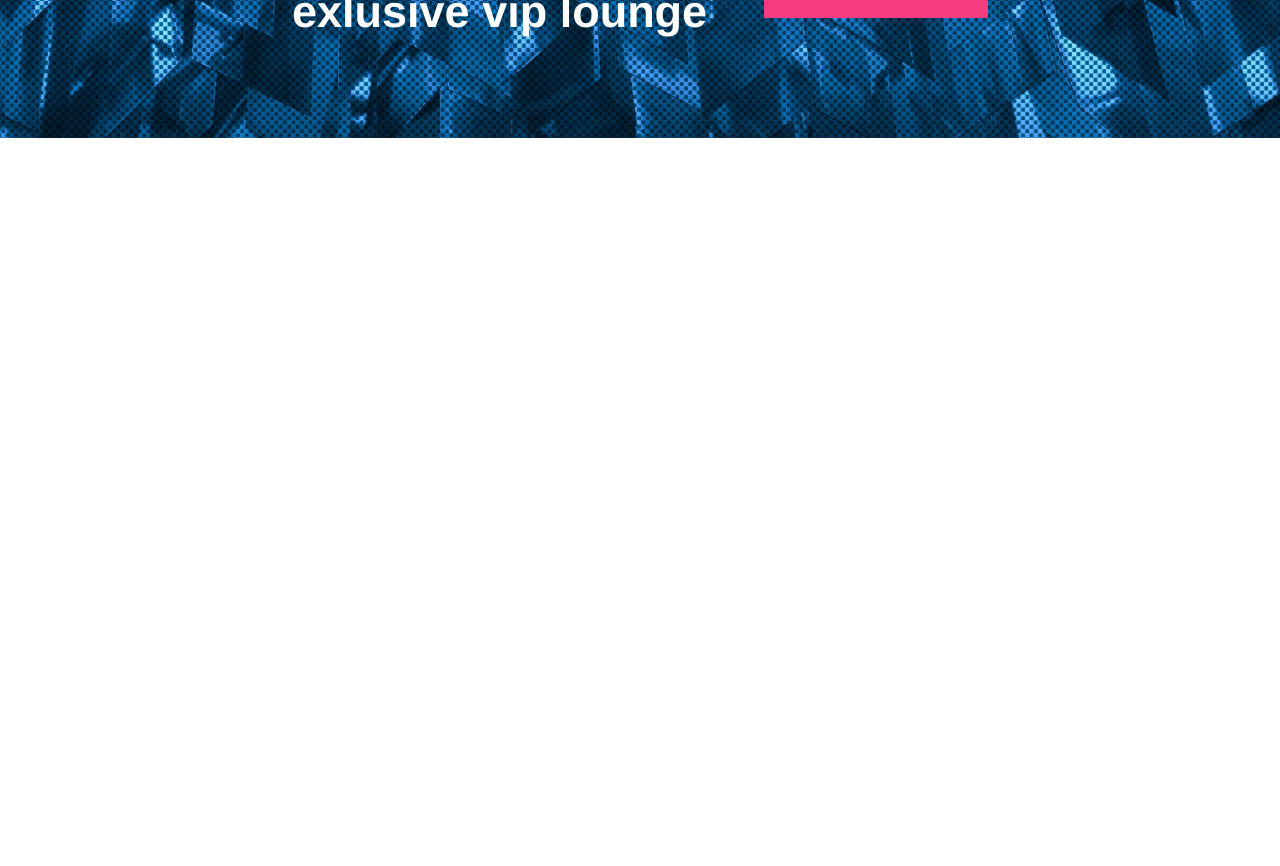
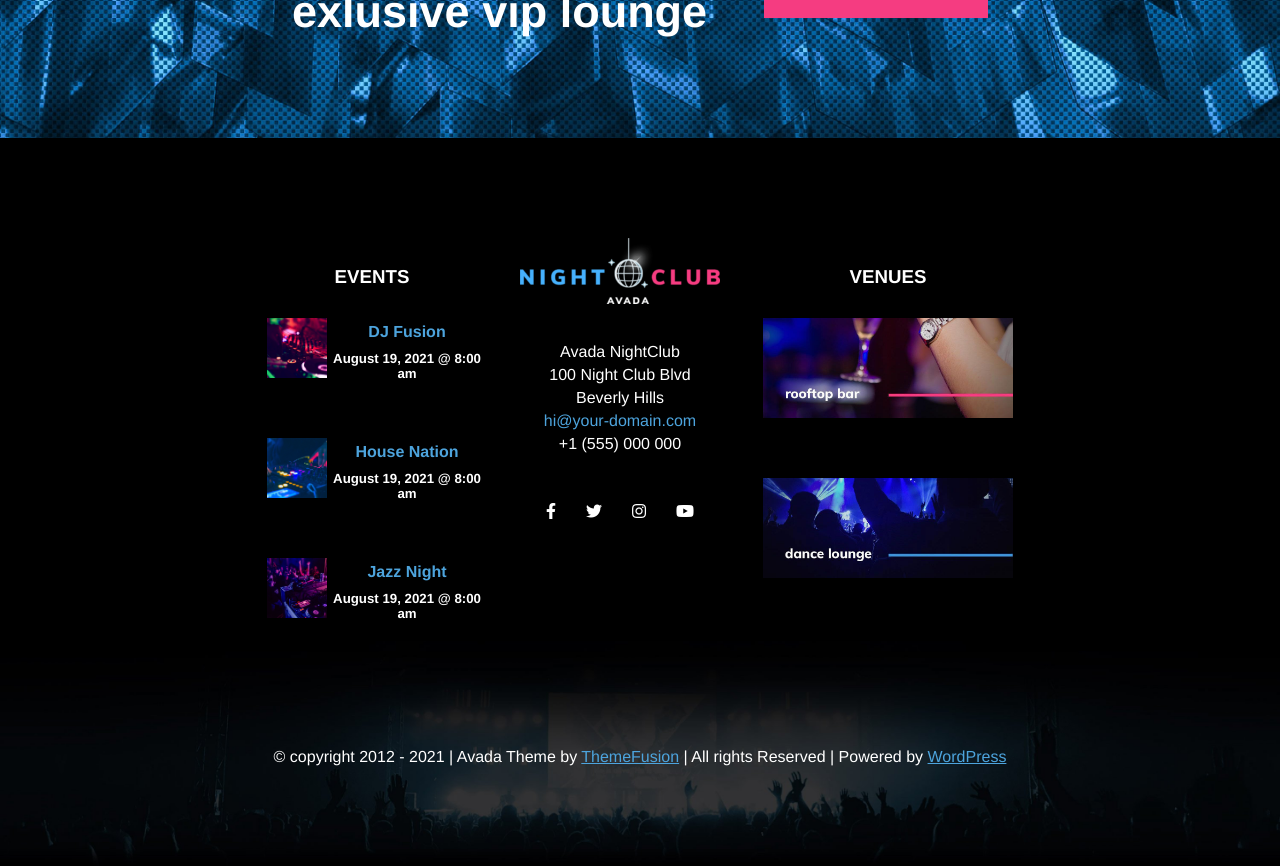
Before and after one commit to JackSparring420/proj-html-vuejs, a Vue app: page / in a window 1280 px wide. Shown: the part 3180-4046 px from the top of the page. Before the commit the page ends 3318 px from the top, so only its background shows below. Built offline with nearby package versions, Linux system fonts and the light colour scheme.

Commit message:
Add MyFooter

```diff
--- a/src/App.vue
+++ b/src/App.vue
@@ -2,18 +2,21 @@
   <div id="app">
     <MyHeader />
     <MyMain />
+    <MyFooter/>
   </div>
 </template>
 
 <script>
 import MyHeader from "./components/MyHeader.vue";
 import MyMain from "./components/MyMain.vue";
+import MyFooter from "./components/MyFooter.vue";
 
 export default {
   name: "App",
   components: {
     MyHeader,
-    MyMain
+    MyMain,
+    MyFooter
   },
 };
 </script>
--- /dev/null
+++ b/src/components/EventInFooter.vue
@@ -0,0 +1,54 @@
+<template>
+  <div>
+    <div class="separate"></div>
+    <div class="event">
+      <div class="contain-img">
+        <img :src="details.image" :alt="details.title" />
+      </div>
+      <div class="text">
+        <h4>{{ details.title }}</h4>
+        <h5>{{ details.date }}</h5>
+      </div>
+    </div>
+    <div class="separate"></div>
+  </div>
+</template>
+
+<script>
+export default {
+  name: "Comic",
+  props: {
+    details: Object,
+  },
+};
+</script>
+
+<!-- Add "scoped" attribute to limit CSS to this component only -->
+<style scoped lang="scss">
+.event {
+  display: flex;
+
+  h4 {
+    color: #4da4dd;
+    margin: 10px;
+  }
+
+  .contain-img {
+    width: 60px;
+    height: 60px;
+    margin: 5px;
+
+    img {
+      object-fit: cover;
+      width: 100%;
+      height: 100%;
+    }
+  }
+  .text{
+      width: 150px;
+  }
+}
+.separate {
+  height: 25px;
+}
+</style>
--- /dev/null
+++ b/src/components/MyFooter.vue
@@ -0,0 +1,155 @@
+<template>
+  <section>
+    <div class="contain">
+      <div id="events">
+        <h3>EVENTS</h3>
+        <EventInFooter v-for="(event, i) in events" :key="i" :details="event" />
+      </div>
+      <div id="contact">
+        <img
+          class="underline margin"
+          src="../assets/img/avada-nightclub-logo-2x-200x66.png"
+          alt=""
+        />
+        <ul>
+          <li
+            v-for="(contact, k) in contacts"
+            :key="k"
+            :class="contact.active ? 'active' : ''"
+          >
+            {{ contact.text }}
+          </li>
+        </ul>
+        <div class="icons">
+          <i class="fab fa-facebook-f"></i>
+          <i class="fab fa-twitter"></i>
+          <i class="fab fa-instagram"></i>
+          <i class="fab fa-youtube"></i>
+        </div>
+      </div>
+      <div id="venues">
+        <h3>VENUES</h3>
+        <Venue v-for="(venue, i) in venues" :key="i" :details="venue" />
+      </div>
+    </div>
+      <div id="registred">
+          &copy; copyright 2012 - 2021 | Avada Theme by <a href="#">ThemeFusion</a> | All rights Reserved | Powered by <a href="#">WordPress</a>
+      </div>
+  </section>
+</template>
+
+
+<script>
+import EventInFooter from "@/components/EventInFooter.vue";
+import Venue from "@/components/Venue.vue";
+export default {
+  name: "MyFooter",
+  components: {
+    EventInFooter,
+    Venue,
+  },
+  data() {
+    return {
+      events: [
+        {
+          image: "../assets/img/avada-nightclub-events-1.jpg",
+          title: "DJ Fusion",
+          date: "August 19, 2021 @ 8:00 am",
+        },
+        {
+          image: "../assets/img/avada-nightclub-events-2.jpg",
+          title: "House Nation",
+          date: "August 19, 2021 @ 8:00 am",
+        },
+        {
+          image: "../assets/img/avada-nightclub-events-3.jpg",
+          title: "Jazz Night",
+          date: "August 19, 2021 @ 8:00 am",
+        },
+      ],
+      venues: [
+        {
+          image: "../assets/img/avada-nightclub-footer-rooftop.jpg",
+          title: "DJ Fusion",
+        },
+        {
+          image: "../assets/img/avada-nightclub-footer-dancelounge.jpg",
+          title: "House Nation",
+        },
+      ],
+      contacts: [
+        {
+          text: "Avada NightClub",
+          active: false,
+        },
+        {
+          text: "100 Night Club Blvd",
+          active: false,
+        },
+        {
+          text: "Beverly Hills",
+          active: false,
+        },
+        {
+          text: "hi@your-domain.com",
+          active: true,
+        },
+        {
+          text: "+1 (555) 000 000",
+          active: false,
+        },
+      ],
+    };
+  },
+};
+</script>
+
+<!-- Add "scoped" attribute to limit CSS to this component only -->
+<style scoped lang="scss">
+section {
+  background-image: url("../assets/img/avada-nightclub-footer-background-final-2.jpg");
+  background-size: cover;
+  background-repeat: no-repeat;
+  background-position: bottom;
+  padding: 100px;
+
+  .contain {
+    display: flex;
+    justify-content: space-between;
+    width: 70%;
+    margin: auto;
+
+    h3 {
+      margin-top: 28px;
+    }
+
+    ul {
+      list-style-type: none;
+    }
+    .active {
+      color: #4da4dd;
+    }
+
+    ul {
+      margin-top: 35px;
+      li {
+        margin: 5px;
+      }
+    }
+
+    .icons {
+      margin-top: 35px;
+      i {
+        margin: 15px;
+      }
+    }
+  }
+
+  #registred {
+      margin-top: 100px;
+      a {
+          color: #4da4dd;
+      }
+  }
+}
+</style>
--- a/src/components/MyHeader.vue
+++ b/src/components/MyHeader.vue
@@ -17,11 +17,7 @@
         </div>
     </div>
     <div id="jumbotron">
-      <img
-        class="underline margin"
-        src="../assets/img/avada-nightclub-homepage-image-800x398.png"
-        alt=""
-      />
+      <img class="underline margin" src="../assets/img/avada-nightclub-homepage-image-800x398.png" alt=""/>
       <h2 class="margin">making memoriesss all night long</h2>
       <div class="margin">
         <button>BECOME A VIP</button>
@@ -52,34 +48,34 @@ export default {
         {
           text: "HOME",
           url: "#",
-          here: true,
+          active: true,
         },
         {
           text: "NIGHT",
           url: "#",
-          here: false,
+          active: false,
         },
         {
           text: "EVENTI",
           url: "#",
-          here: false,
+          active: false,
         },
       ],
       navRight: [
         {
           text: "JOBS",
           url: "#",
-          here: false,
+          active: false,
         },
         {
           text: "EVENTS",
           url: "#",
-          here: false,
+          active: false,
         },
         {
           text: "CONTACS US",
           url: "#",
-          here: false,
+          active: false,
         },
       ],
     };
--- a/src/components/NavbarHeader.vue
+++ b/src/components/NavbarHeader.vue
@@ -2,13 +2,13 @@
     <nav>
       <ul>
         <li v-for="(link, i) in navLeft" :key="i">
-          <a :href="link.url" :class="link.here ? 'active' : ''">{{ link.text }}</a>
+          <a :href="link.url" :class="link.active ? 'active' : ''">{{ link.text }}</a>
         </li>
       </ul>
         <img src="../assets/img/avada-nightclub-logo-2x-200x66.png" alt="" />
       <ul>
         <li v-for="(link, k) in navRight" :key="k">
-          <a :href="link.url" :class="link.here ? 'active' : ''">{{ link.text }}</a>
+          <a :href="link.url" :class="link.active ? 'active' : ''">{{ link.text }}</a>
         </li>
       </ul>
     </nav>
--- /dev/null
+++ b/src/components/Venue.vue
@@ -0,0 +1,49 @@
+<template>
+  <div>
+    <div class="separate"></div>
+    <div class="event">
+      <div class="contain-img">
+        <img :src="details.image" :alt="details.title" />
+      </div>
+    </div>
+    <div class="separate"></div>
+  </div>
+</template>
+
+<script>
+export default {
+  name: "Comic",
+  props: {
+    details: Object,
+  },
+};
+</script>
+
+<!-- Add "scoped" attribute to limit CSS to this component only -->
+<style scoped lang="scss">
+.event {
+
+  h4 {
+    color: #4da4dd;
+    margin: 10px;
+  }
+
+  .contain-img {
+    width: 250px;
+    height: 100px;
+    margin: 5px;
+
+    img {
+      object-fit: cover;
+      width: 100%;
+      height: 100%;
+    }
+  }
+  .text{
+      width: 150px;
+  }
+}
+.separate {
+  height: 25px;
+}
+</style>
```
